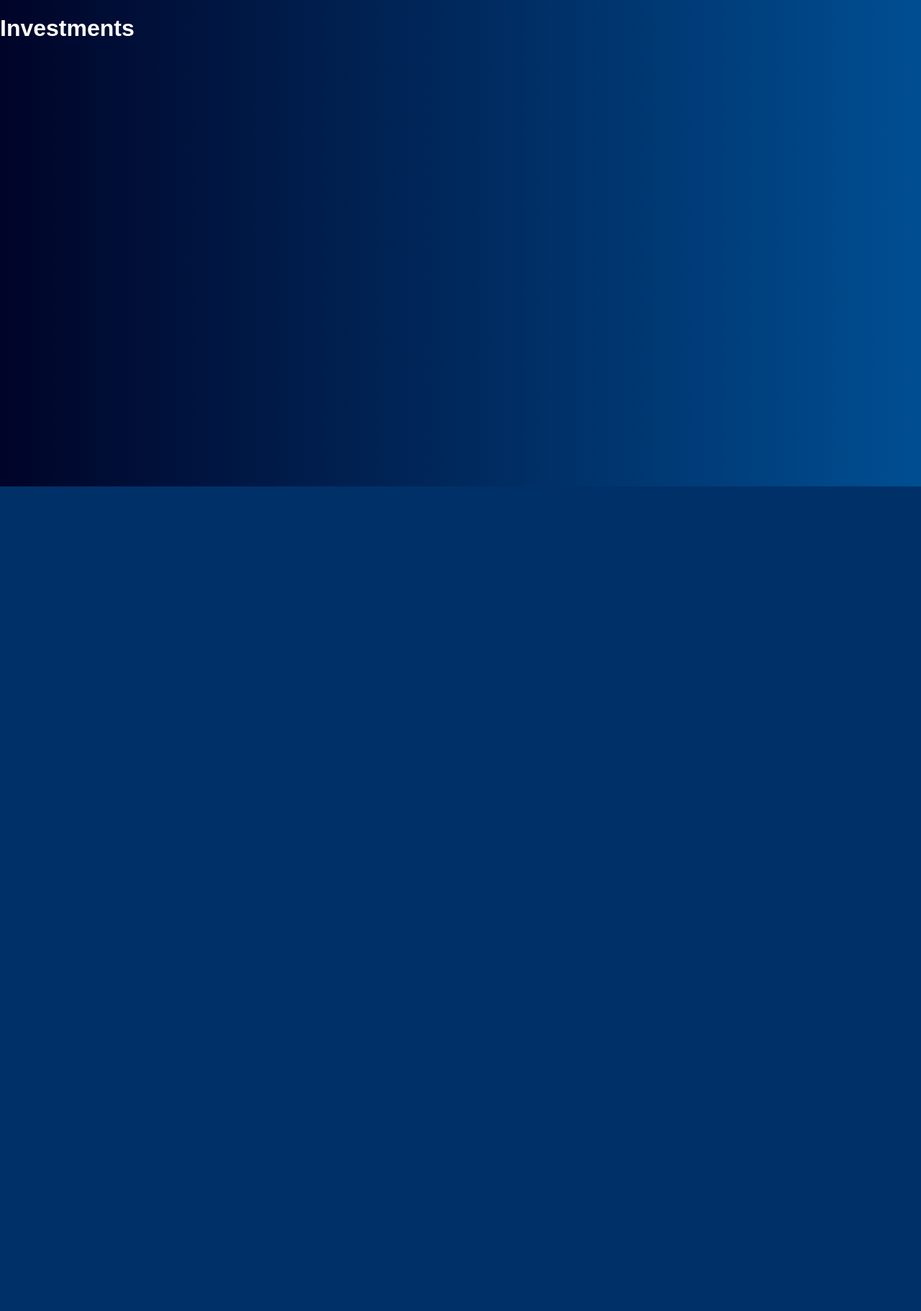
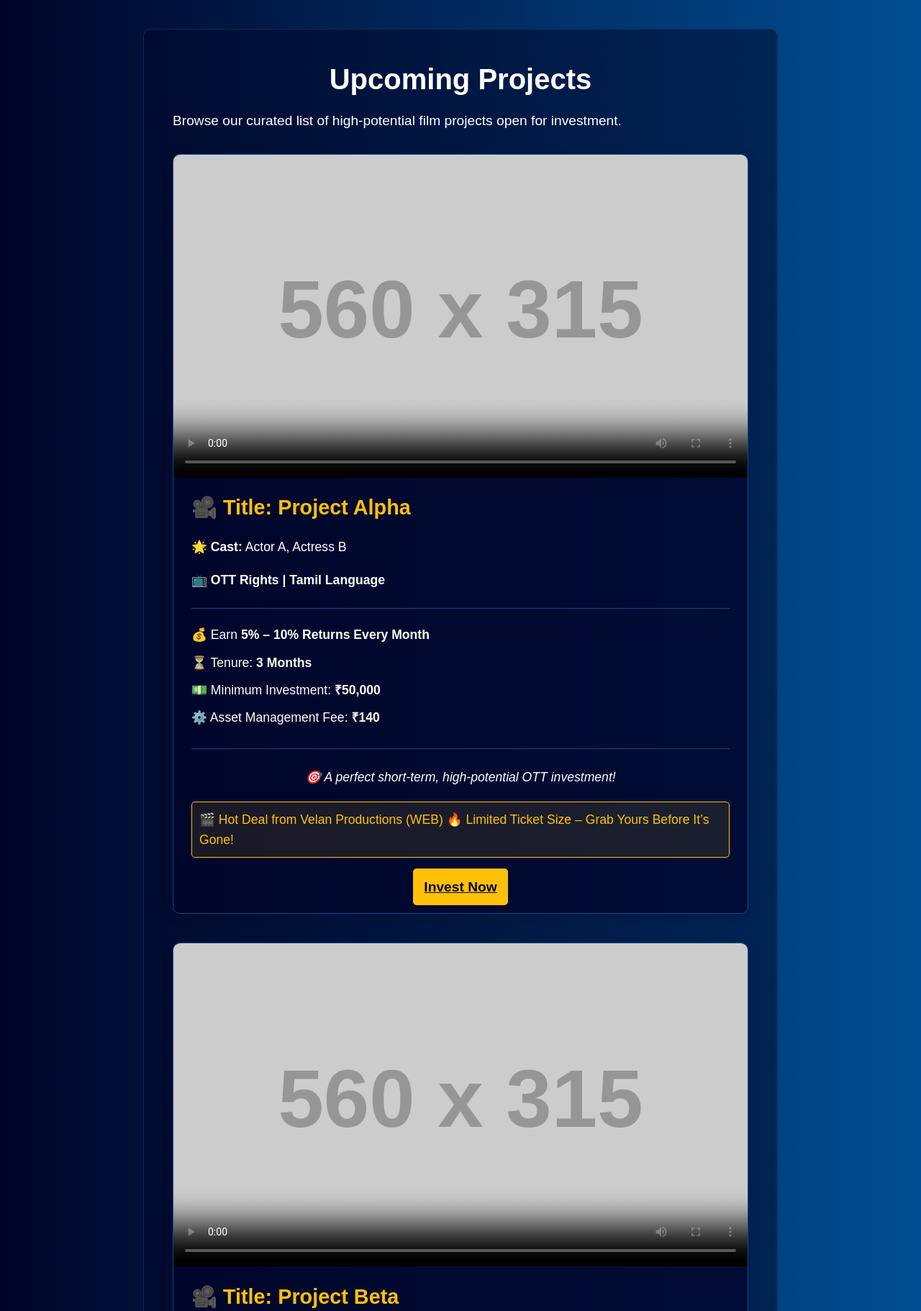
Before and after one commit to finkare/GENH, a PHP site: page /investments.php in a window 1280 px wide. Shown: the part 124-1946 px from the top of the page at 72% size. Before the commit the page ends 800 px from the top, so only its background shows below. Run offline with PHP 8.4, Linux system fonts and the light colour scheme; data comes from the database, SQL or seed files in the repository; both versions use the stored data as it was after the commit; grey boxes labelled with a size stand in for pictures from a placeholder-image service; some libraries are stand-ins or nearby versions.

Commit message:
feat: Implement investments page and projects schema
This commit introduces the 'Investments' page, which dynamically displays investment opportunities from the database.

Key features implemented:
- A new `projects` table has been added to the database schema to store details about investment opportunities. The schema includes fields for title, cast, investment terms, and more.
- The `schema.sql` file now includes dummy data for the `projects` table to facilitate development.
- The `investments.php` page now fetches active projects from the database and displays them using the detailed template from the project brief.
- An "Invest Now" button is included for each project, leading to a new placeholder `invest.php` page.
- The `invest.php` page is protected, redirecting non-logged-in users to the login page.

```diff
--- a/css/style.css
+++ b/css/style.css
@@ -326,3 +326,81 @@ body.home::before {
     border-color: #a9c1e8;
     color: #a9c1e8;
 }
+
+/* --- Investments Page Styles --- */
+.projects-list {
+    margin-top: 30px;
+}
+
+.project-item {
+    background-color: rgba(0, 4, 40, 0.7);
+    border: 1px solid #004e92;
+    border-radius: 10px;
+    margin-bottom: 40px;
+    overflow: hidden;
+    box-shadow: 0 4px 15px rgba(0, 0, 0, 0.2);
+}
+
+.project-trailer video {
+    width: 100%;
+    height: auto;
+    display: block;
+    background-color: #000;
+}
+
+.project-details {
+    padding: 25px;
+}
+
+.project-details h2 {
+    margin-top: 0;
+    color: #ffc107;
+    font-size: 1.8em;
+}
+
+.project-details p {
+    text-align: left;
+    font-size: 1.1em;
+}
+
+.investment-terms {
+    list-style: none;
+    padding: 0;
+    margin: 25px 0;
+    font-size: 1.1em;
+    line-height: 1.9;
+    border-top: 1px solid #004e92;
+    border-bottom: 1px solid #004e92;
+    padding: 20px 0;
+}
+
+.investment-terms li {
+    margin-bottom: 5px;
+}
+
+.investment-pitch {
+    font-style: italic;
+    text-align: center !important;
+    margin-top: 20px;
+}
+
+.project-details .hot-deal {
+    margin-top: 20px;
+    padding: 10px;
+    background-color: rgba(255, 193, 7, 0.1);
+    border: 1px solid #ffc107;
+    border-radius: 5px;
+}
+
+.invest-now-container {
+    text-align: center;
+    margin-top: 30px;
+}
+
+.notice {
+    text-align: center;
+    padding: 40px;
+    background-color: rgba(0, 4, 40, 0.7);
+    border: 1px solid #004e92;
+    border-radius: 10px;
+}
--- a/investments.php
+++ b/investments.php
@@ -1,8 +1,61 @@
+<?php
+require_once 'includes/database.php';
+
+// Fetch all active projects from the database, ordered by the most recent first.
+$projects = [];
+$result = $mysqli->query("SELECT * FROM projects WHERE is_active = TRUE ORDER BY created_at DESC");
+if ($result) {
+    $projects = $result->fetch_all(MYSQLI_ASSOC);
+    $result->free();
+}
+?>
 <?php include 'includes/header.php'; ?>
 
 <main>
-    <h1>Investments</h1>
-    <!-- Investments page content will go here -->
+    <div class="content-wrapper">
+        <h1>Upcoming Projects</h1>
+        <p>Browse our curated list of high-potential film projects open for investment.</p>
+
+        <div class="projects-list">
+            <?php if (empty($projects)): ?>
+                <div class="notice">
+                    <p>There are no active investment opportunities at the moment. Please check back later.</p>
+                </div>
+            <?php else: ?>
+                <?php foreach ($projects as $project): ?>
+                    <div class="project-item">
+                        <div class="project-trailer">
+                            <video controls poster="https://via.placeholder.com/560x315.png?text=<?php echo urlencode($project['title']); ?>+Trailer">
+                                <?php if (!empty($project['trailer_url'])): ?>
+                                    <!-- <source src="<?php echo htmlspecialchars($project['trailer_url']); ?>" type="video/mp4"> -->
+                                <?php endif; ?>
+                                Your browser does not support the video tag.
+                            </video>
+                        </div>
+                        <div class="project-details">
+                            <h2>🎥 Title: <?php echo htmlspecialchars($project['title']); ?></h2>
+                            <p><strong>🌟 Cast:</strong> <?php echo htmlspecialchars($project['cast']); ?></p>
+                            <p><strong>📺 <?php echo htmlspecialchars($project['ott_rights']); ?></strong></p>
+
+                            <ul class="investment-terms">
+                                <li>💰 Earn <strong><?php echo htmlspecialchars($project['returns_range']); ?></strong></li>
+                                <li>⏳ Tenure: <strong><?php echo htmlspecialchars($project['tenure_months']); ?> Months</strong></li>
+                                <li>💵 Minimum Investment: <strong>₹<?php echo number_format($project['min_investment']); ?></strong></li>
+                                <li>⚙️ Asset Management Fee: <strong>₹<?php echo number_format($project['management_fee']); ?></strong></li>
+                            </ul>
+
+                            <p class="investment-pitch"><?php echo htmlspecialchars($project['description']); ?></p>
+                            <p class="hot-deal">🎬 Hot Deal from Velan Productions (WEB) 🔥 Limited Ticket Size – Grab Yours Before It’s Gone!</p>
+
+                            <div class="invest-now-container">
+                                <a href="invest.php?project_id=<?php echo $project['id']; ?>" class="btn-primary">Invest Now</a>
+                            </div>
+                        </div>
+                    </div>
+                <?php endforeach; ?>
+            <?php endif; ?>
+        </div>
+    </div>
 </main>
 
 <?php include 'includes/footer.php'; ?>
```
Also changed, not shown: invest.php (added, +57 -0 lines), schema.sql (+32 -0 lines).
